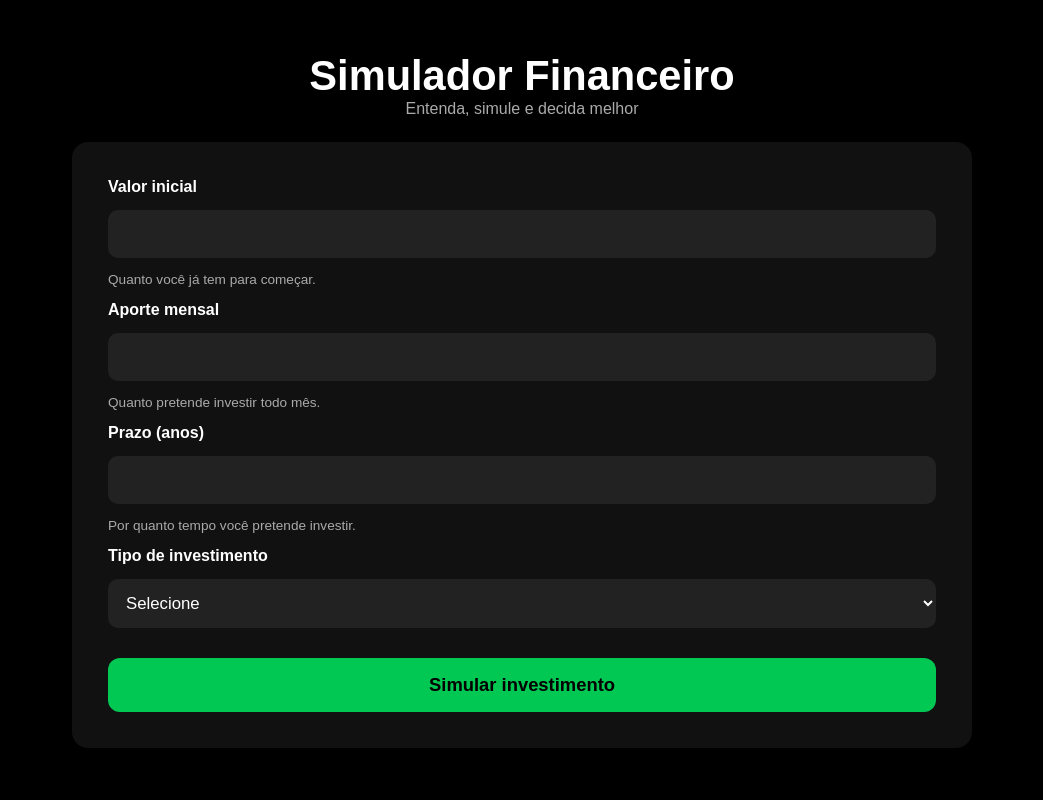
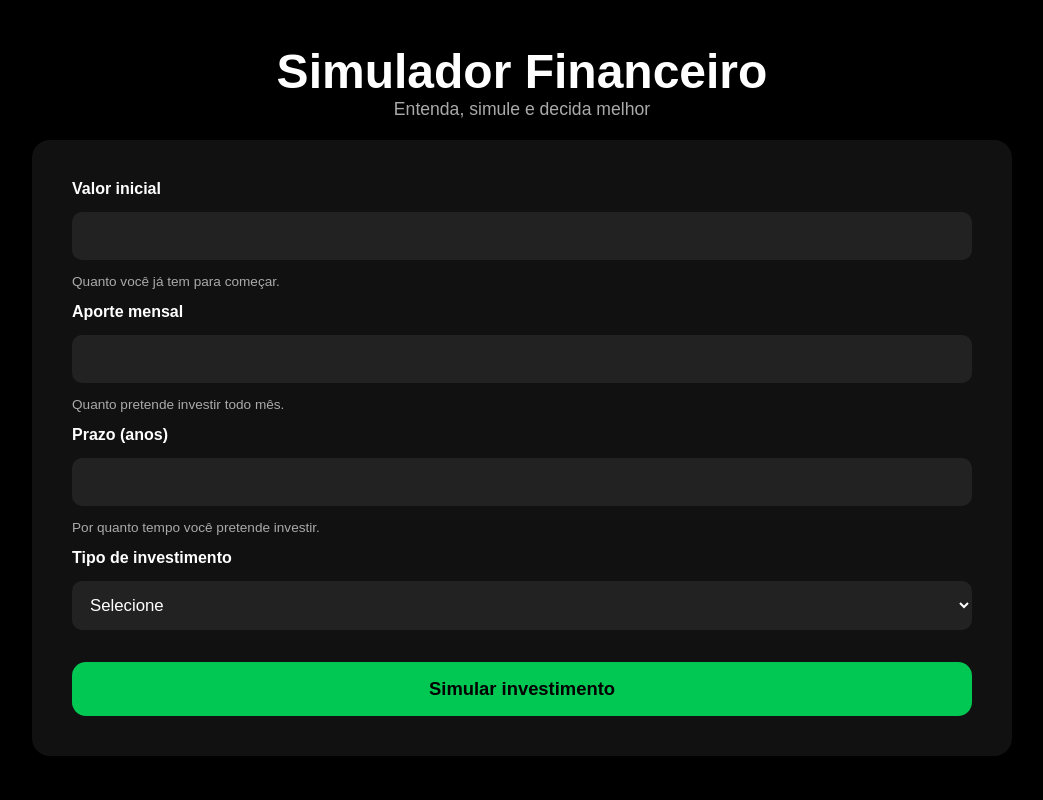
Before and after one commit to brandaoyan19-dotcom/Simulador-investimentos-flask, a Flask app: page / in a window 1280 px wide. Shown: the whole page, without its empty margins (118-1161 px from the left). Run offline with Flask 3, Linux system fonts and the light colour scheme.

Commit message:
Nao sei mais

```diff
--- a/static/style.css
+++ b/static/style.css
@@ -15,25 +15,25 @@ body {
     font-family: Arial, sans-serif;
 }
 
-/* APP OCUPA A TELA TODA */
+/* APP TELA CHEIA */
 .app {
     min-height: 100vh;
     width: 100%;
     display: flex;
     flex-direction: column;
-    justify-content: center; /* CENTRALIZA VERTICAL */
+    justify-content: center;
     align-items: center;
-    padding: 24px;
+    padding: 16px;
 }
 
 /* TOPO */
 header {
     text-align: center;
-    margin-bottom: 24px;
+    margin-bottom: 20px;
 }
 
 header h1 {
-    font-size: clamp(1.8rem, 4vw, 2.6rem);
+    font-size: clamp(1.6rem, 4vw, 2.8rem);
 }
 
 header p {
@@ -41,13 +41,12 @@ header p {
     font-size: 1rem;
 }
 
-/* CARD PRINCIPAL */
+/* CARD BASE */
 .card {
     width: 100%;
-    max-width: 900px; /* MAIOR NO TABLET */
     background: #111;
-    padding: clamp(20px, 4vw, 36px);
-    border-radius: 16px;
+    padding: 24px;
+    border-radius: 18px;
     display: flex;
     flex-direction: column;
     gap: 14px;
@@ -76,12 +75,12 @@ small {
 
 /* BOTÃO */
 button {
-    margin-top: 16px;
+    margin-top: 18px;
     padding: 16px;
     background: #00c853;
     color: #000;
     border: none;
-    border-radius: 12px;
+    border-radius: 14px;
     font-size: 1.15rem;
     font-weight: bold;
     cursor: pointer;
@@ -93,12 +92,11 @@ button:hover {
 
 /* RESULTADO */
 .resultado {
-    margin-top: 28px;
+    margin-top: 24px;
     width: 100%;
-    max-width: 900px;
     background: #111;
-    padding: 28px;
-    border-radius: 16px;
+    padding: 24px;
+    border-radius: 18px;
 }
 
 .resultado h2 {
@@ -106,21 +104,69 @@ button:hover {
     margin-bottom: 10px;
 }
 
-/* GRID DE RESULTADOS */
+/* GRID */
 .grid {
     display: grid;
-    grid-template-columns: repeat(auto-fit, minmax(220px, 1fr));
-    gap: 16px;
-    margin-top: 16px;
+    grid-template-columns: 1fr;
+    gap: 14px;
 }
 
-.grid div {
-    background: #000;
-    padding: 18px;
-    border-radius: 12px;
-}
-
-/* ESCONDER CAMPOS */
+/* ESCONDER */
 .hidden {
     display: none;
 }
+
+/* ========================= */
+/* 📱 MOBILE (até 480px) */
+/* ========================= */
+@media (max-width: 480px) {
+    .card, .resultado {
+        max-width: 100%;
+        padding: 20px;
+    }
+
+    input, select {
+        font-size: 1rem;
+        padding: 14px;
+    }
+
+    button {
+        font-size: 1.1rem;
+    }
+}
+
+/* ========================= */
+/* 📲 TABLET (481px – 900px) */
+/* ========================= */
+@media (min-width: 481px) {
+    .card, .resultado {
+        max-width: 720px;
+        padding: 32px;
+    }
+
+    .grid {
+        grid-template-columns: repeat(2, 1fr);
+    }
+}
+
+/* ========================= */
+/* 💻 DESKTOP (901px+) */
+/* ========================= */
+@media (min-width: 901px) {
+    .card, .resultado {
+        max-width: 980px;
+        padding: 40px;
+    }
+
+    header h1 {
+        font-size: 3rem;
+    }
+
+    header p {
+        font-size: 1.1rem;
+    }
+
+    .grid {
+        grid-template-columns: repeat(3, 1fr);
+    }
+}
```
